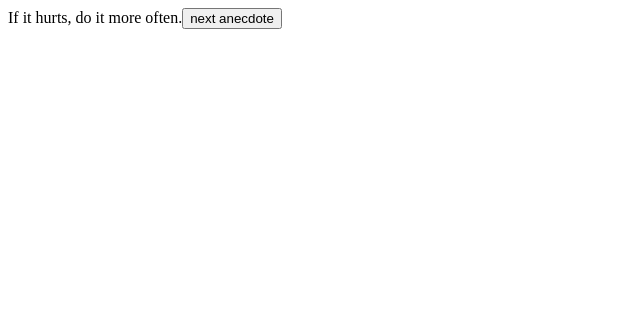
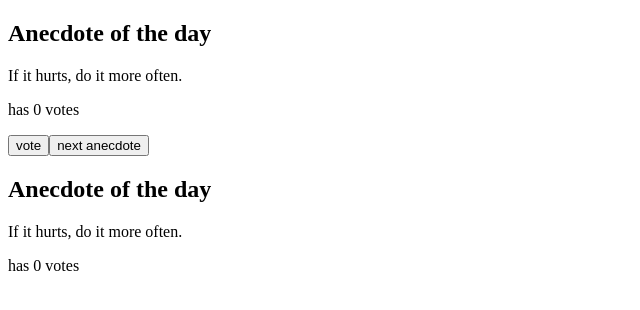
Before and after one commit to soniafaye1/fullstackopen-pt1, a React (Vite) app: page / in a window 1280 px wide. Shown: the top 310 px of the page, without its empty margins (0-640 px from the left). Built offline with nearby package versions, Linux system fonts and the light colour scheme.

Commit message:
finished anecdotes

```diff
--- a/src/Anecdotes.jsx
+++ b/src/Anecdotes.jsx
@@ -12,22 +12,42 @@ const Anecdotes = () => {
     'The only way to go fast, is to go well.'
   ]
 
+  let l = anecdotes.length;
+  var arr = Array(l).fill(0);
   const [selected, setSelected] = useState(0)
+  const [points, setPoints] = useState(arr)
+  const [highest, setHighest] = useState(0)
+  let index = points.indexOf(highest)
 
   const handleClick = () => {
-    let l = anecdotes.length;
     let random = Math.floor(Math.random() * l);
+    setSelected(random);
+  }
 
-    setSelected(random);
-    console.log(random)
+  const handleVote = () => {
+    const copy = [...points]
+    copy[selected] += 1
+    setPoints(copy)
+
+    if(highest < copy[selected]){
+        setHighest(copy[selected])
+    }
+
   }
 
   return (
     <div>
-      {anecdotes[selected]}
+        <h2>Anecdote of the day</h2>
+        {anecdotes[selected]}
+        <p>has {points[selected]} votes</p>
+        <button onClick={handleVote}>vote</button>
+        <button onClick={handleClick}>next anecdote</button>
 
-    <button onClick={handleClick}>next anecdote</button>
+        <h2>Anecdote of the day</h2>
+        {anecdotes[index]}
+        <p>has {highest} votes</p>
     </div>
+
   )
 }
 
```
